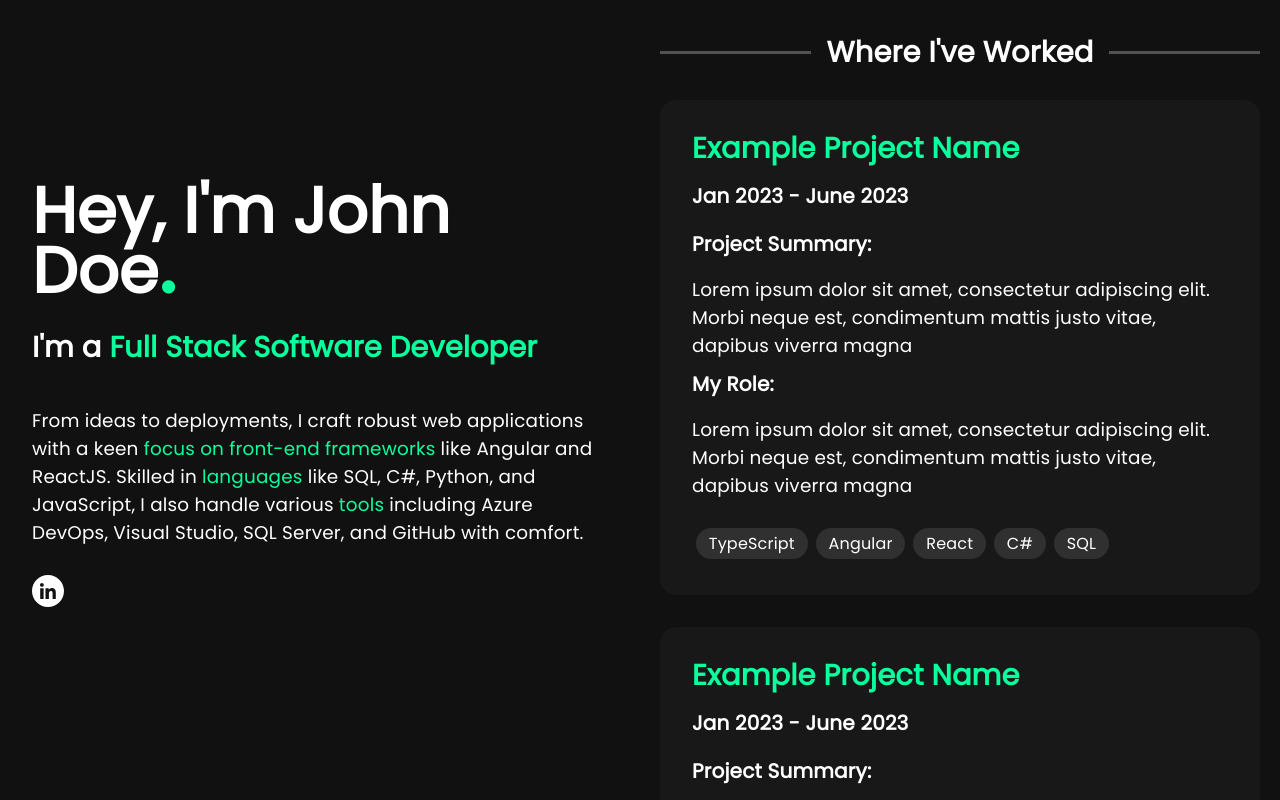
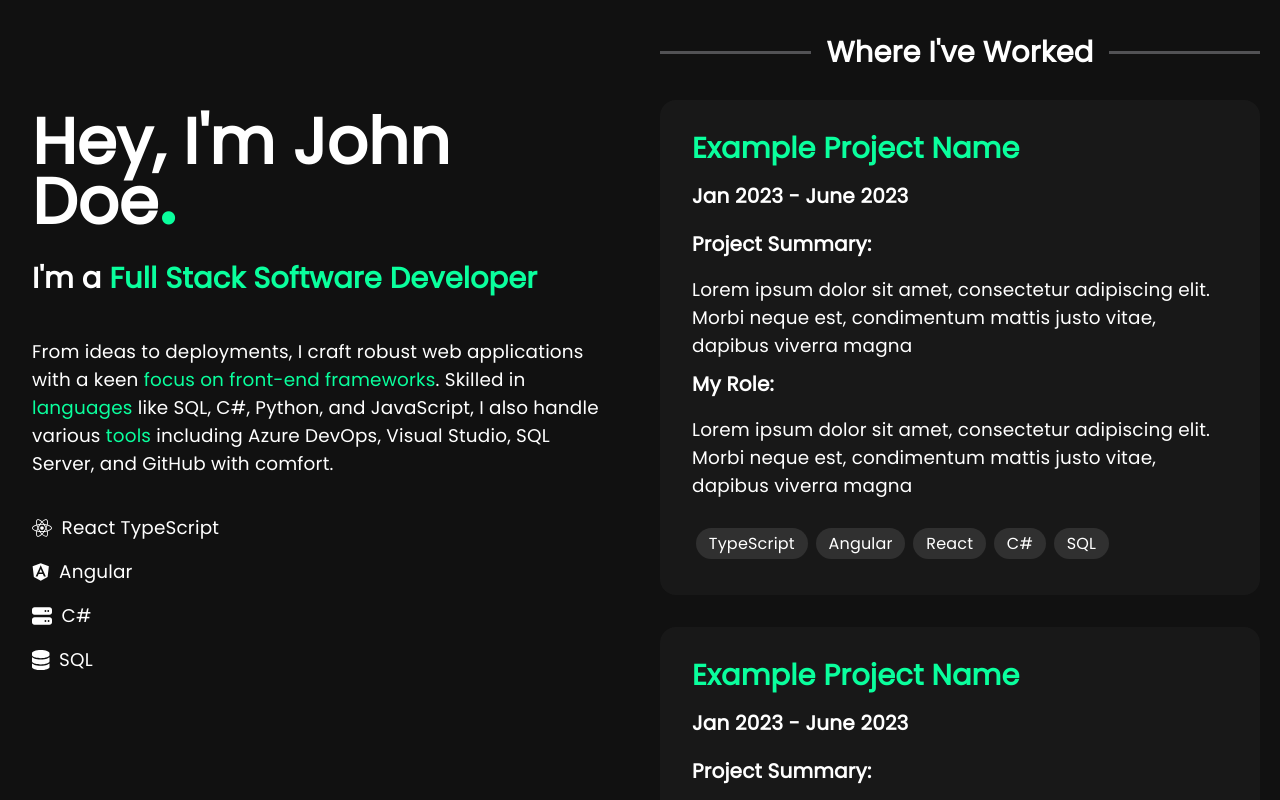
Before and after one commit to FrancoBreugem/portfolio, a React (Vite) app: page / in a window 1280 px wide. Shown: the top 800 px of the page. Built offline with nearby package versions, Linux system fonts and the light colour scheme.

Commit message:
Added and applied font awesome

```diff
--- a/package.json
+++ b/package.json
@@ -10,6 +10,10 @@
     "preview": "vite preview"
   },
   "dependencies": {
+    "@fortawesome/fontawesome-svg-core": "^6.4.2",
+    "@fortawesome/free-brands-svg-icons": "^6.4.2",
+    "@fortawesome/free-solid-svg-icons": "^6.4.2",
+    "@fortawesome/react-fontawesome": "^0.2.0",
     "react": "^18.2.0",
     "react-dom": "^18.2.0",
     "sass": "^1.69.5"
--- a/src/components/bio/bio.tsx
+++ b/src/components/bio/bio.tsx
@@ -1,6 +1,7 @@
 import { SvgIconEnum } from '../../enums/svg-icon-enum';
 import SvgIcon from '../svg-icon/svg-icon';
 import './bio.scss';
+import TechStack from './tech-stack/tech-stack';
 
 const Bio: React.FC = () => {
 
@@ -15,15 +16,17 @@ const Bio: React.FC = () => {
       </h2>
 
       <p>
-        From ideas to deployments, I craft robust web applications with a keen <span className='color-pop'>focus on front-end frameworks</span> like Angular and ReactJS. Skilled in <span className='color-pop'>languages</span> like SQL, C#, Python, and JavaScript, I also handle various <span className='color-pop'>tools</span> including Azure DevOps, Visual Studio, SQL Server, and GitHub with comfort.
+        From ideas to deployments, I craft robust web applications with a keen <span className='color-pop'>focus on front-end frameworks</span>. Skilled in <span className='color-pop'>languages</span> like SQL, C#, Python, and JavaScript, I also handle various <span className='color-pop'>tools</span> including Azure DevOps, Visual Studio, SQL Server, and GitHub with comfort.
       </p>
 
-      <div>
+      <TechStack />
+
+      {/* <div>
         <SvgIcon
           icon={SvgIconEnum.LinkedIn}
           url='https://www.linkedin.com/in/franco-breugem-3b4533184/'
         />
-      </div>
+      </div> */}
     </div>
   )
 }
--- /dev/null
+++ b/src/components/bio/tech-stack/tech-stack.tsx
@@ -0,0 +1,19 @@
+import { faAngular, faReact } from '@fortawesome/free-brands-svg-icons';
+import { faDatabase } from '@fortawesome/free-solid-svg-icons/faDatabase';
+import { faServer } from '@fortawesome/free-solid-svg-icons/faServer';
+import FaIcon from '../../fa-icon/fa-icon';
+import './tech-stack.scss';
+
+const TechStack: React.FC = () => {
+
+  return (
+    <div>
+      <FaIcon icon={faReact} text='React TypeScript' />
+      <FaIcon icon={faAngular} text='Angular' />
+      <FaIcon icon={faServer} text='C#' />
+      <FaIcon icon={faDatabase} text='SQL' />
+    </div>
+  )
+}
+
+export default TechStack
--- a/src/components/chip/chip.tsx
+++ b/src/components/chip/chip.tsx
@@ -1,7 +1,7 @@
 import './chip.scss';
 
 type ChipProps = {
-  text: string
+  text: string;
 }
 
 const Chip: React.FC<ChipProps> = ({ text }) => {
--- /dev/null
+++ b/src/components/fa-icon/fa-icon.scss
@@ -0,0 +1,5 @@
+.fa-icon {
+  display: flex;
+  align-items: center;
+  gap: 0.6rem;
+}
--- /dev/null
+++ b/src/components/fa-icon/fa-icon.tsx
@@ -0,0 +1,23 @@
+import { IconDefinition, SizeProp } from '@fortawesome/fontawesome-svg-core';
+import { FontAwesomeIcon } from '@fortawesome/react-fontawesome';
+import './fa-icon.scss';
+
+type FaIconProps = {
+  icon: IconDefinition;
+  text?: string;
+  size?: SizeProp;
+}
+
+const FaIcon: React.FC<FaIconProps> = ({ icon, text = '', size = 'lg' }) => {
+
+  return (
+    <div className='fa-icon'>
+      <FontAwesomeIcon icon={icon} size={size} />
+      <p>
+        {text}
+      </p>
+    </div>
+  )
+}
+
+export default FaIcon
```
Also changed, not shown: src/components/bio/tech-stack/tech-stack.scss (added), 1 other file (tests, documents, lock files or other folders).
